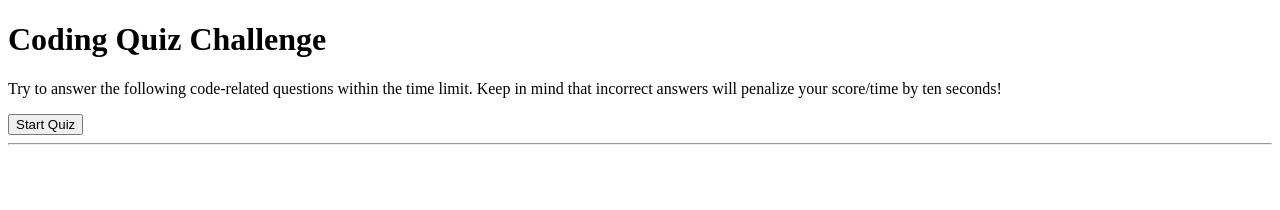
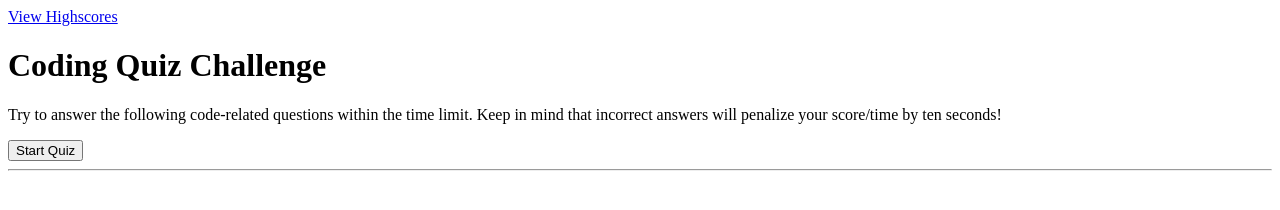
Before and after one commit to LindaHlubi/Coding-Quiz-Challenge, a plain HTML site: page index.html in a window 1280 px wide. Drawn offline with Linux system fonts and the light colour scheme.

Commit message:
added link to last page -  view high scores

```diff
--- a/index.html
+++ b/index.html
@@ -14,7 +14,8 @@
 </head>
 <body>
 
- <a View Highscores</a>
+<!-- Link to highscores -->
+ <a href="./Lastpage.html">View Highscores</a>
  <!-- This is a wrapper -->
  <div id="wrapper">
      <!-- Div for timer -->
```
